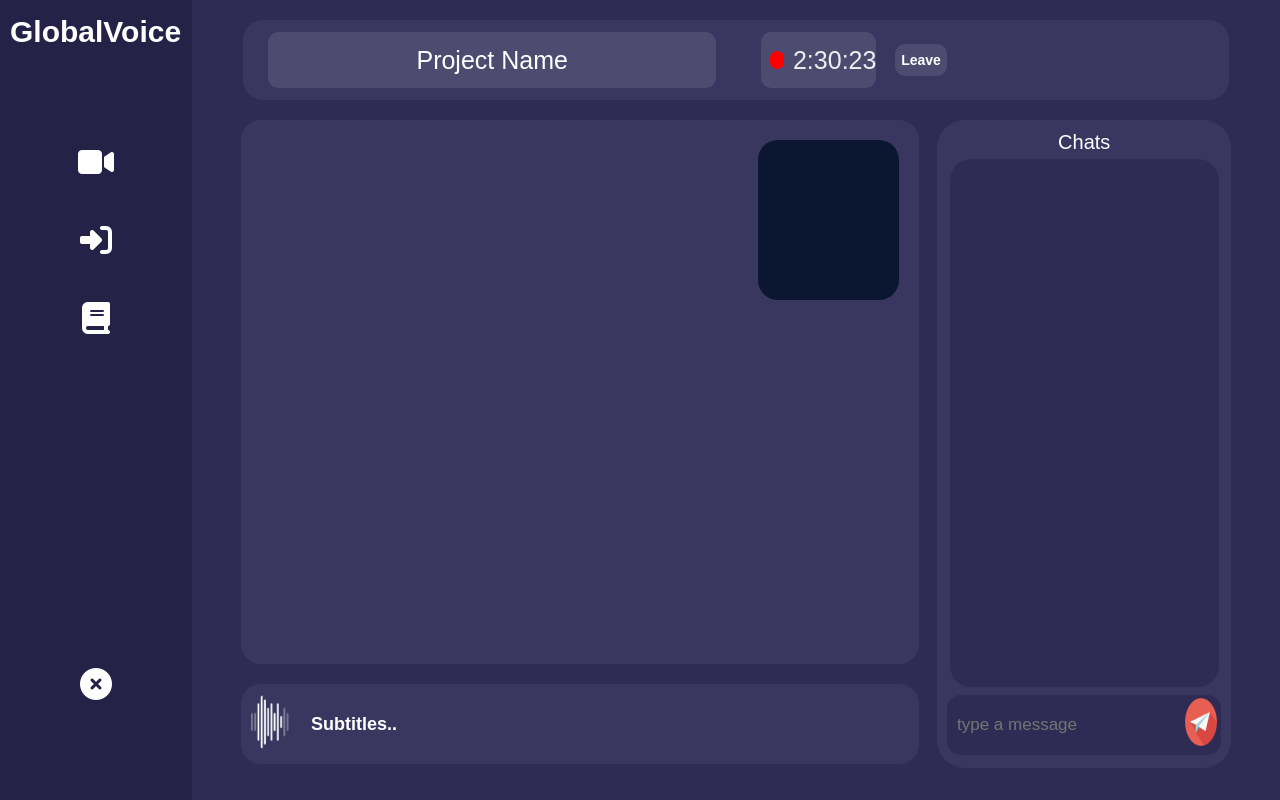
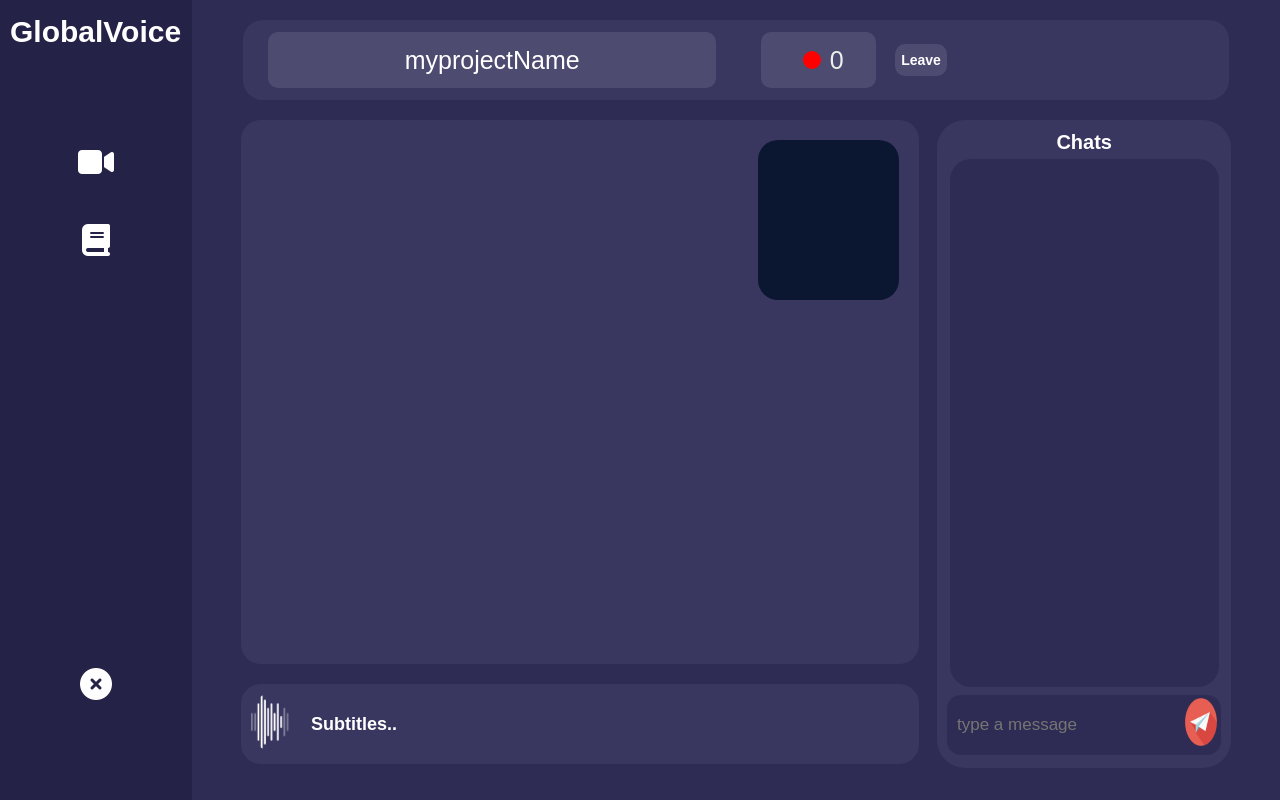
Before and after one commit to Subhamoy-sarkar/GlobalVision, a React (Create React App) app: page / in a window 1280 px wide. Built offline with nearby package versions, Linux system fonts and the light colour scheme.

Commit message:
more_organized

```diff
--- a/src/App.js
+++ b/src/App.js
@@ -11,8 +11,8 @@ function App() {
     <Router >
         <Drawer></Drawer>
         <Routes>
+          {/* <Route path="/" element={<Login/>}/> */}
           <Route path="/" element={<Main/>}/>
-          <Route path="/Login" element={<Login/>}/>
           <Route path="/Guide" element={<Guide/>}/>
         </Routes>
     </Router>
--- a/src/components/Drawer.jsx
+++ b/src/components/Drawer.jsx
@@ -1,23 +1,33 @@
 import React from 'react'
 import { HashLink } from 'react-router-hash-link';
 import '../styles/drawer.css';
+function Drawercontent(props){
+  return(
+      <div className="drawer-content">
+        {/* <HashLink to={'/#Login'} className='btn1'><i class="fa-solid fa-right-to-bracket fa-2xl icon"></i></HashLink> */}
+        <HashLink to={'/#Main'}  className='btn1' id='videobtn'>    <i class="fa-solid fa-video fa-2xl icon" ></i></HashLink>
+        <HashLink to={'/Guide'} className='btn1'><i class="fa-solid fa-book fa-2xl icon"></i></HashLink>
+        {/* <i class="fa fa-solid fa-house" style={{color: 'white',}}></i> */}
+      </div>);
+}
+function Exit(props){
+  return (
+    <div className="exit">
+      <i class="fa-solid fa-circle-xmark fa-2xl icon"></i>
+    </div>);
+}
+
+
 const Drawer = () => {
   return (
     <>
     <div className="drawer-main">
-        <div id="name"><span>GlobalVoice</span></div>
-        <div className="drawer-content">
-            <HashLink to={'/#Main'}  className='btn1' id='videobtn'>    <i class="fa-solid fa-video fa-2xl icon" ></i></HashLink>
-            <HashLink to={'/Login'} className='btn1'><i class="fa-solid fa-right-to-bracket fa-2xl icon"></i></HashLink>
-            <HashLink to={'/Guide'} className='btn1'><i class="fa-solid fa-book fa-2xl icon"></i></HashLink>
-            {/* <i class="fa fa-solid fa-house" style={{color: 'white',}}></i> */}
-        </div>
-        <div className="exit">
-          <i class="fa-solid fa-circle-xmark fa-2xl icon"></i>
-        </div>
+        <h1 id="name">GlobalVoice</h1>
+        <Drawercontent/>
+        <Exit/>
     </div>
     </>
   )
 }
 
-export default Drawer
+export default Drawer;
--- a/src/components/Main.jsx
+++ b/src/components/Main.jsx
@@ -1,25 +1,36 @@
-import React from "react";
+import React, { useState } from "react";
 import "../styles/main.css";
 import sound from "../assets/sound.png";
 import send from "../assets/send.png";
-const Main = () => {
+
+const CurrentChat=()=>{
   return (
-    <div id="bg">
-      <div className="heading">
-        <div className="title">
-          <span>Project Name</span>
-        </div>
-        <div className="time">
-          <div className="circle"></div>
-          <span>2:30:23</span>
-        </div>
-        <div className="leave">
-          <button className="btn" id="leave">
-            Leave
+    <div className="curr_chat">
+      <input placeholder="type a message" type="text" />
+      <button className="send">
+      <img src={send} alt="404 error" />
       </button>
     </div>
+  );
+}
+const Chathistory=()=>{
+  return (
+    <div className="oldchat">
     </div>
-      <div className="body">
+  );
+}
+const Chats=()=>{
+  return(
+    <div className="right">
+      <h1 className="head">Chats</h1>
+      <Chathistory/>
+      <CurrentChat/>
+    </div>
+
+  );
+}
+const VideoSubtitle=()=>{
+  return (
     <div className="left">
       <div className="videobig">
         <div className="videosmall"></div>
@@ -28,21 +39,49 @@ const Main = () => {
         <div className="sound"><img src={sound} alt="notfound" /></div><span className="text">Subtitles..</span>
       </div>
     </div>
-        <div className="right">
-          <div className="head"><span>Chats</span></div>
-          <div className="oldchat">
+  );
+}
+
+
+//Body component  of Main :
+const Body=()=>{
+  return (
+    <div className="body">
+      <VideoSubtitle/>
+      <Chats/>
     </div>
 
-          <div className="curr_chat">
-            <input placeholder="type a message" type="text" />
-            <button className="send">
-            <img src={send} alt="404 error" />
+  );
+}
+
+// Heading Component :
+const Heading=({name,time})=>{
+  return(
+    <div className="heading">
+      <div className="title">
+        <span>{name}</span>
+      </div>
+      <div className="time">
+        <div className="circle"></div>
+        <span>{time}</span>
+      </div>
+      <div className="leave">
+        <button className="btn" id="leave">
+          Leave
         </button>
       </div>
+    </div>
+  );
+}
 
-        </div>
-      </div>
 
+const Main = () => {
+  const [projectName,setProjectName]=useState('myprojectName');
+  const [duration,setDuration]=useState(0);
+  return (
+    <div id="bg">
+      <Heading name={projectName} time={duration}/>
+      <Body/>
     </div>
   );
 };
```
Lines whose indentation alone changed are shown as unchanged.
